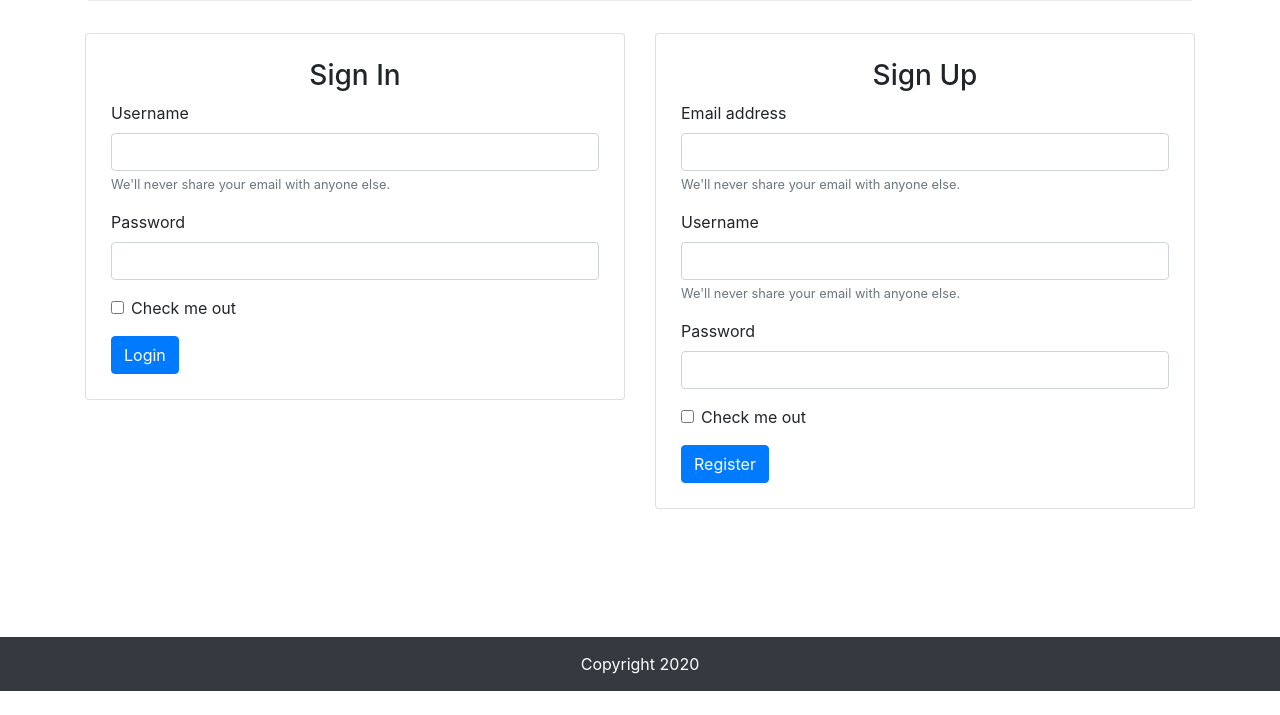
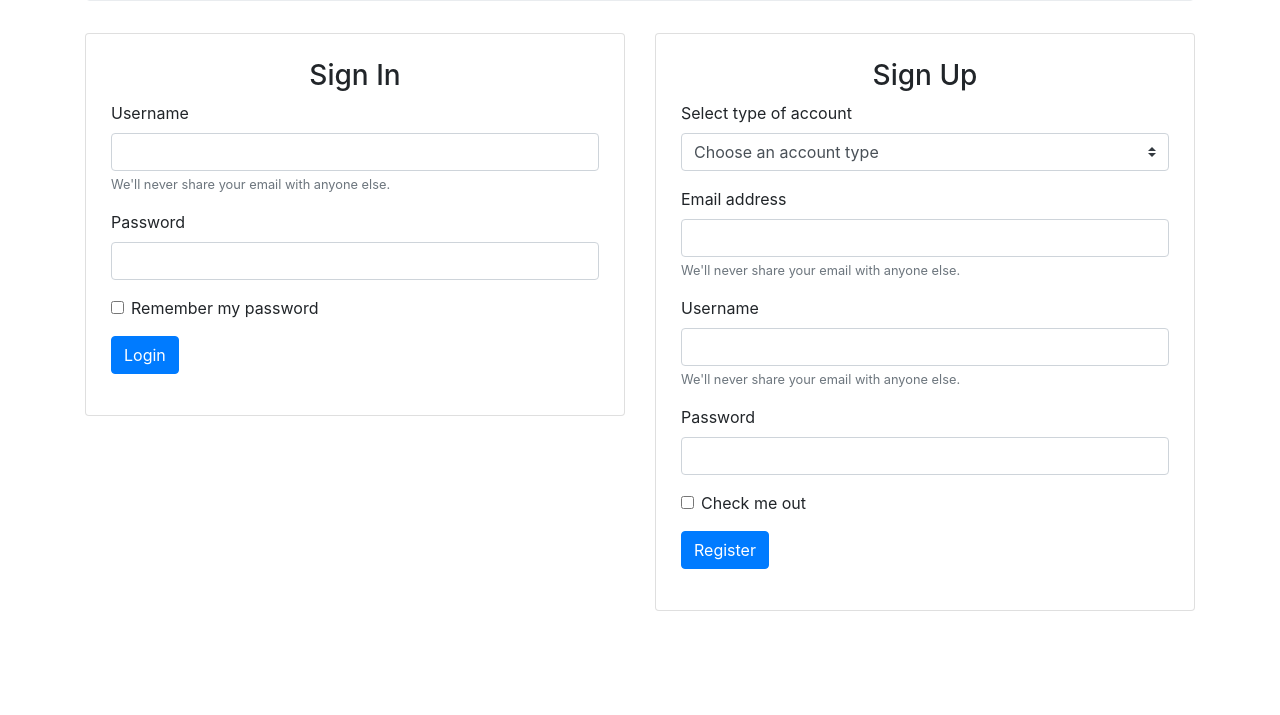
Before and after one commit to fredrekt/consolidated-reports, a PHP site: page /excel/index.php in a window 1280 px wide. Shown: the part 519-1234 px from the top of the page. Before the commit the page ends 1210 px from the top, so only its background shows below. Run offline with PHP 8.4, Linux system fonts and the light colour scheme; some libraries are stand-ins or nearby versions.

Commit message:
added the account type for account registration

```diff
--- a/excel/index.php
+++ b/excel/index.php
@@ -1,6 +1,15 @@
 <?php
     session_start();
     include_once '../dbconnect.php';
+
+    //check session exists - loggedin user if true
+    if(isset($_SESSION['loggedin'])){
+        echo "<script type='text/javascript'>alert('User Session Still Exists');</script>";
+        header("Location: dashboard.php");
+    }
+    else{
+        echo "<script type='text/javascript'>alert('User Session Expired');</script>";
+    }
 
     if(isset($_POST['btnLogin'])){
         if(isset($_POST['username']) && $_POST['password']){
@@ -15,6 +24,15 @@
             $verifyPass=mysqli_query($db, $query2) or die(mysqli_error($db));
             $result=mysqli_num_rows($verifyPass);
 
+            $ifteacher ="SELECT * FROM users where accounttype = 'Teacher' ";
+            $ifadmin = "SELECT * FROM users where accounttype = 'Admin' ";
+
+            $teacher = mysqli_query($db, $ifteacher);
+            $rteach = mysqli_num_rows($teacher);
+            $admin = mysqli_query($db,$ifadmin);
+            $radmin = mysqli_num_rows($admin);
+
+
             if($count>0 && $result>0){
                 $_SESSION['loggedin'] = $user;
                 echo "<script type='text/javascript'>alert('User has successfully logged in');</script>";
@@ -28,11 +46,13 @@
     }
 
     if(isset($_POST['btnReg'])){
-        if(isset($_POST['reguser']) && isset($_POST['regpass']) && isset($_POST['regemail']) ){
+        if(isset($_POST['reguser']) && isset($_POST['regpass']) && isset($_POST['regemail']) && isset($_POST['accountType']) ){
             $usern = $_POST['reguser'];
             $pass = $_POST['regpass'];
             $email =$_POST['regemail'];
-            $qry = "INSERT INTO users(username, password, email) values ('$usern', '$pass', '$email')";
+            $atype = $_POST['accountType'];
+
+            $qry = "INSERT INTO users(username, password, email, accounttype) values ('$usern', '$pass', '$email', '$atype')";
             if(mysqli_query($db,$qry)){
                 echo "<script type='text/javascript'>alert('User has new registered');</script>";
             }
@@ -111,7 +131,7 @@
         </div>
         <div class="form-group form-check">
             <input type="checkbox" class="form-check-input" id="exampleCheck1">
-            <label class="form-check-label" for="exampleCheck1">Check me out</label>
+            <label class="form-check-label" for="exampleCheck1">Remember my password</label>
         </div>
         <button name="btnLogin" type="submit" class="btn btn-primary">Login</button>
         </form>
@@ -122,6 +142,15 @@
     <div style="padding:25px;" class="card">
     <h3 class="text-center">Sign Up</h3>
         <form method="POST" action="index.php">
+        <div class="form-group">
+            <label for="select">Select type of account</label>
+            <select name="accountType" class="browser-default custom-select">
+                <option selected>Choose an account type</option>
+                <option value="Admin">Admin</option>
+                <option value="Teacher">Teacher</option>
+            </select>
+        </div>
+
         <div class="form-group">
             <label for="exampleInputEmail1">Email address</label>
             <input name="regemail"
```
